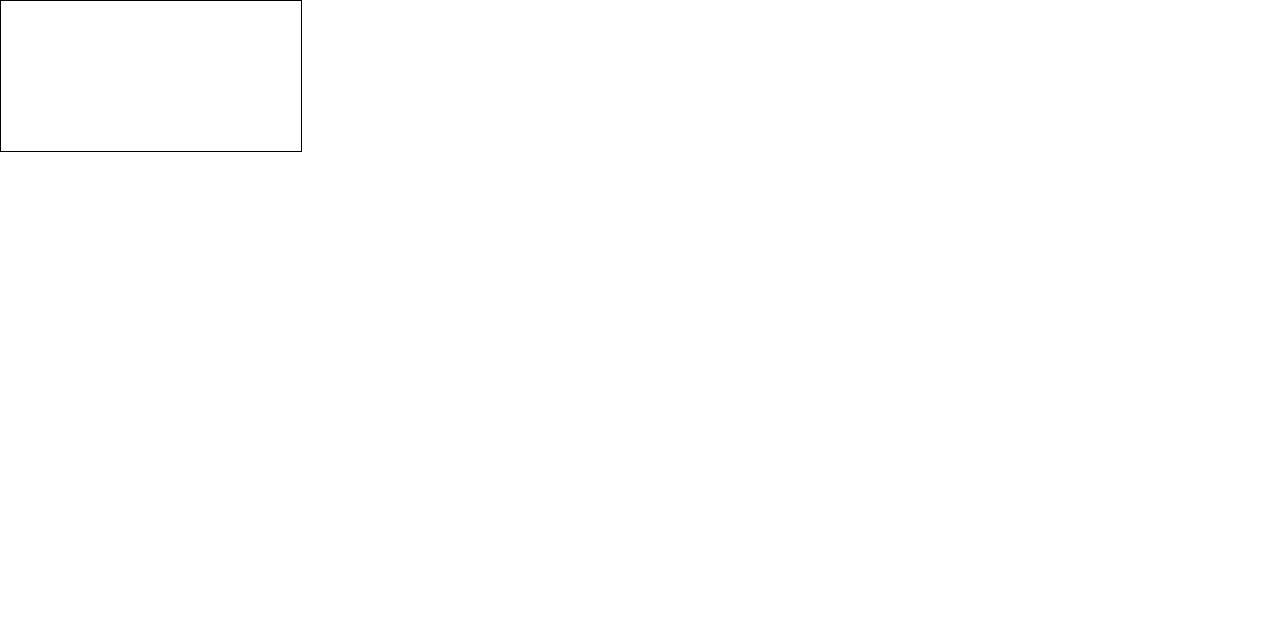
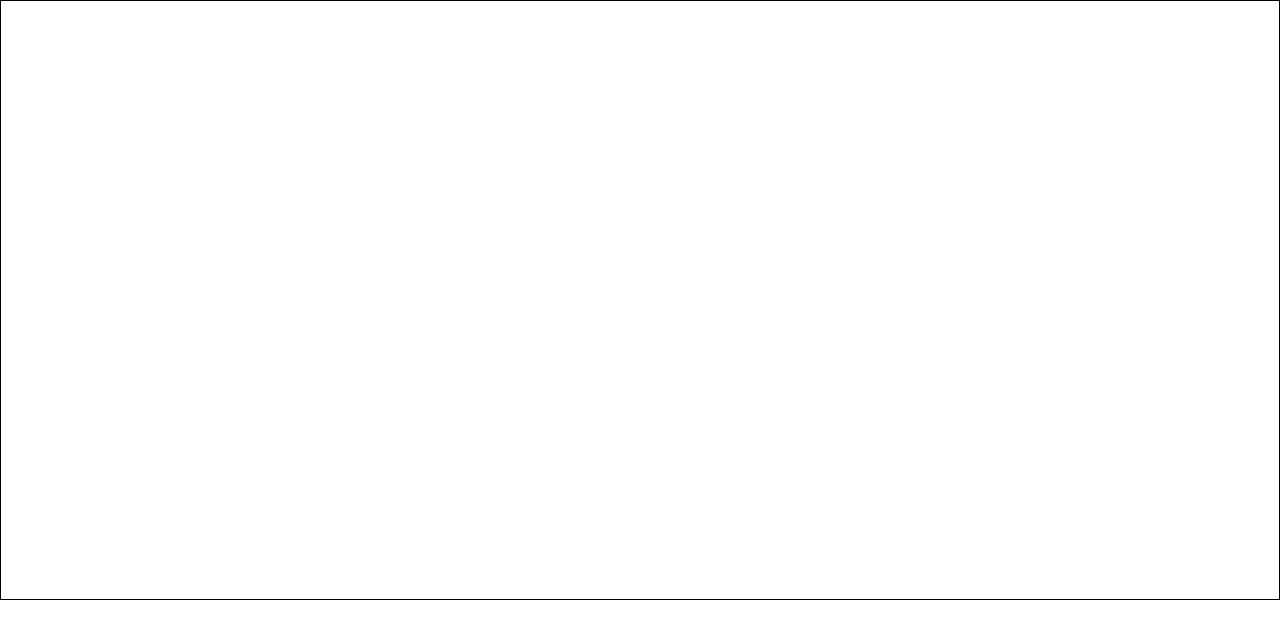
Before and after one commit to Chiara-yen/study-d3-force, a React (Create React App) app: page / in a window 1280 px wide. Shown: the top 638 px of the page. Built offline with nearby package versions, Linux system fonts and the light colour scheme.

Commit message:
feat: add ForceLayout component

```diff
--- a/src/App.js
+++ b/src/App.js
@@ -1,8 +1,9 @@
 import React from "react";
 import "./App.css";
+import { ForceLayout } from "./ForceLayout";
 
 function App() {
-  return <svg>SVG</svg>;
+  return <ForceLayout />;
 }
 
 export default App;
--- /dev/null
+++ b/src/ForceLayout/configs.js
@@ -0,0 +1,4 @@
+export const svgConfig = {
+  WIDTH: window.innerWidth || 960,
+  HEIGHT: 600,
+};
--- /dev/null
+++ b/src/ForceLayout/index.js
@@ -0,0 +1,10 @@
+import React, { useRef, useEffect } from "react";
+import setSVG from "./setSVG";
+
+export const ForceLayout = (data) => {
+  const svgRef = useRef(null);
+  useEffect(() => {
+    setSVG(svgRef.current);
+  });
+  return <svg ref={svgRef} />;
+};
--- /dev/null
+++ b/src/ForceLayout/setSVG.js
@@ -0,0 +1,10 @@
+import * as d3 from "d3";
+import { svgConfig } from "./configs";
+
+const setSvg = (d3Container) => {
+  d3.select(d3Container)
+    .attr("width", svgConfig.WIDTH)
+    .attr("height", svgConfig.HEIGHT);
+};
+
+export default setSvg;
```
